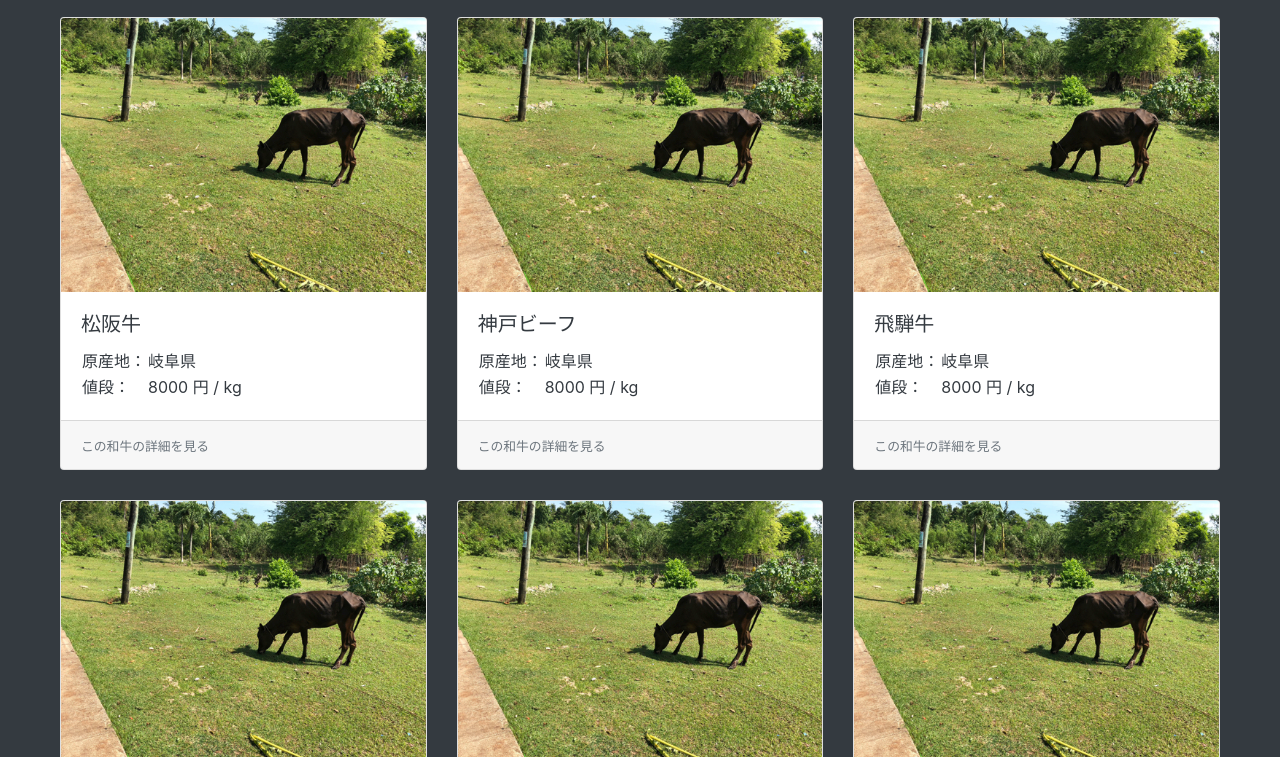
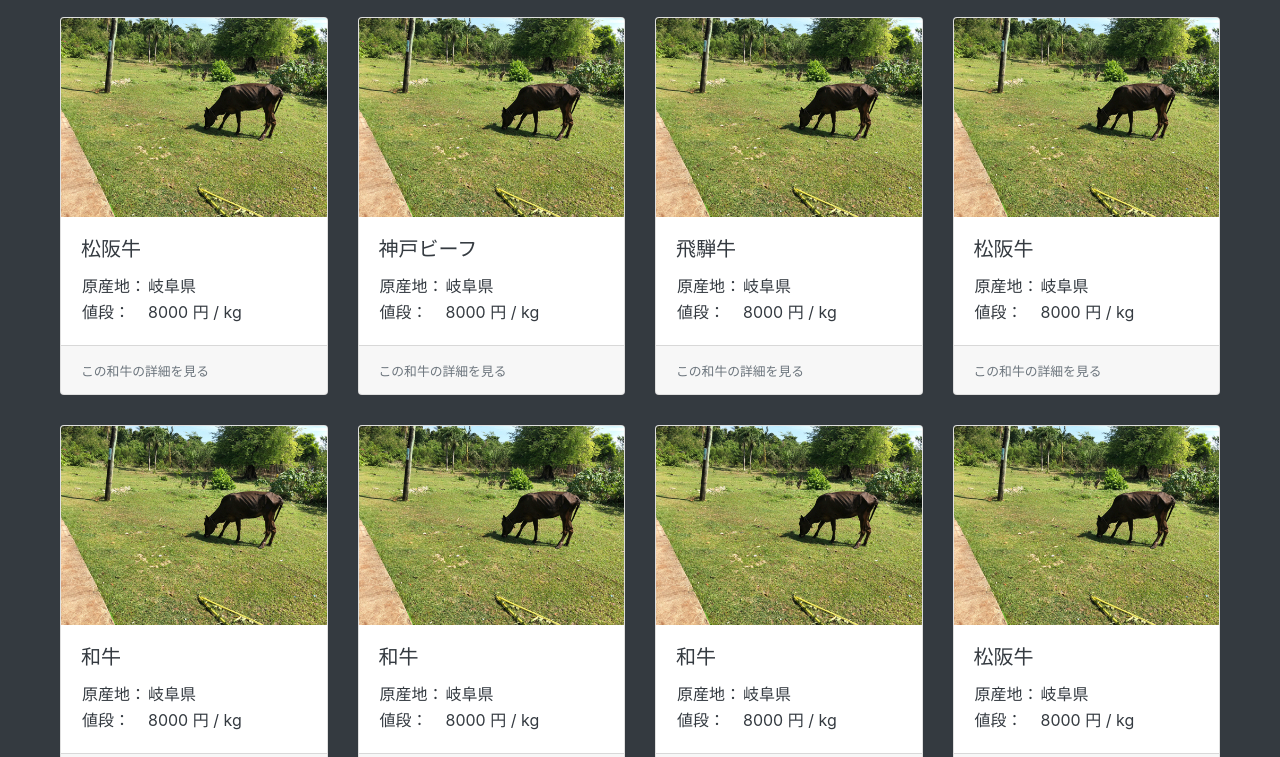
Before and after one commit to ShinyaMochizuki1022/wagyu_price, a plain HTML site: page index.html in a window 1280 px wide. Shown: the part 43-800 px from the top of the page. Drawn offline with Linux system fonts and the light colour scheme.

Commit message:
1行あたりのカード枚数を4枚に変更

```diff
--- a/index.html
+++ b/index.html
@@ -85,6 +85,25 @@
           <small class="text-muted">この和牛の詳細を見る</small>
         </div>
       </a>
+      <a href="#" class="card">
+        <img class="card-img-top" src="img/ph_beaf.jpg">
+        <div class="card-body">
+          <h5 class="card-title">松阪牛</h5>
+          <table>
+            <tr>
+              <td>原産地： </td>
+              <td>岐阜県</td>
+            </tr>
+            <tr>
+              <td>値段： </td>
+              <td>8000 円 / kg</td>
+            </tr>
+          </table>
+        </div>
+        <div class="card-footer">
+          <small class="text-muted">この和牛の詳細を見る</small>
+        </div>
+      </a>
     </div>
     <div class="card-deck row">
       <a href="#" class="card">
@@ -129,6 +148,25 @@
         <img class="card-img-top" src="img/ph_beaf.jpg">
         <div class="card-body">
           <h5 class="card-title">和牛</h5>
+          <table>
+            <tr>
+              <td>原産地： </td>
+              <td>岐阜県</td>
+            </tr>
+            <tr>
+              <td>値段： </td>
+              <td>8000 円 / kg</td>
+            </tr>
+          </table>
+        </div>
+        <div class="card-footer">
+          <small class="text-muted">この和牛の詳細を見る</small>
+        </div>
+      </a>
+      <a href="#" class="card">
+        <img class="card-img-top" src="img/ph_beaf.jpg">
+        <div class="card-body">
+          <h5 class="card-title">松阪牛</h5>
           <table>
             <tr>
               <td>原産地： </td>
```
